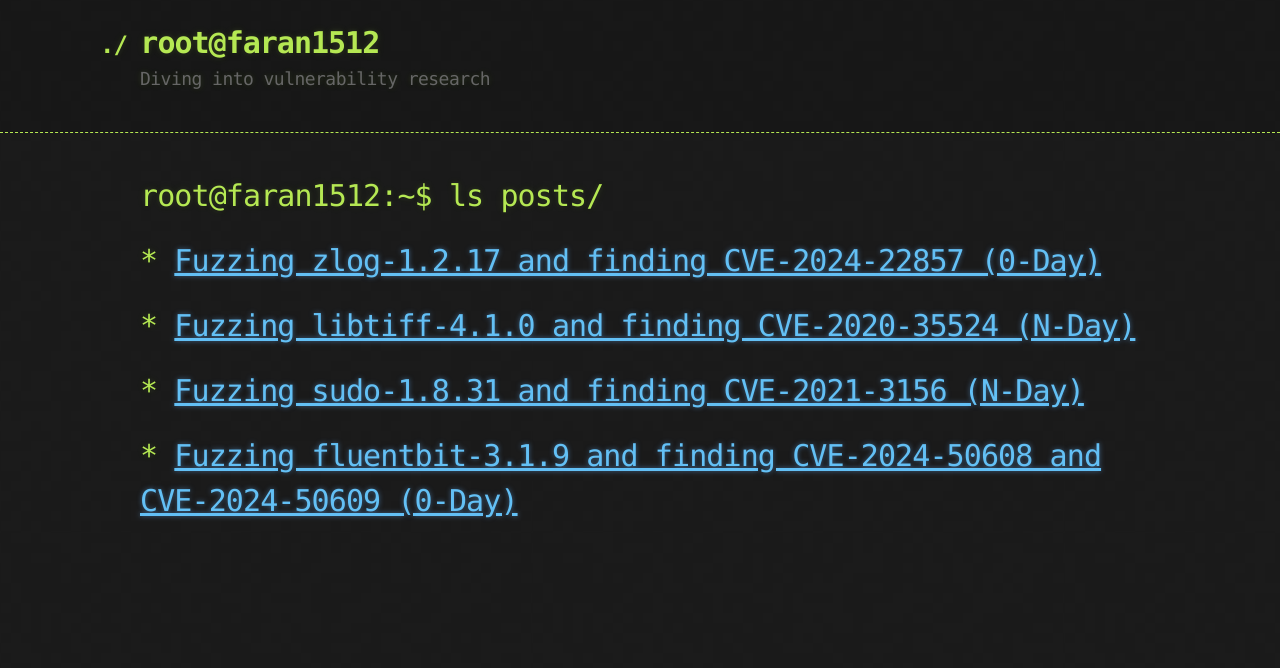
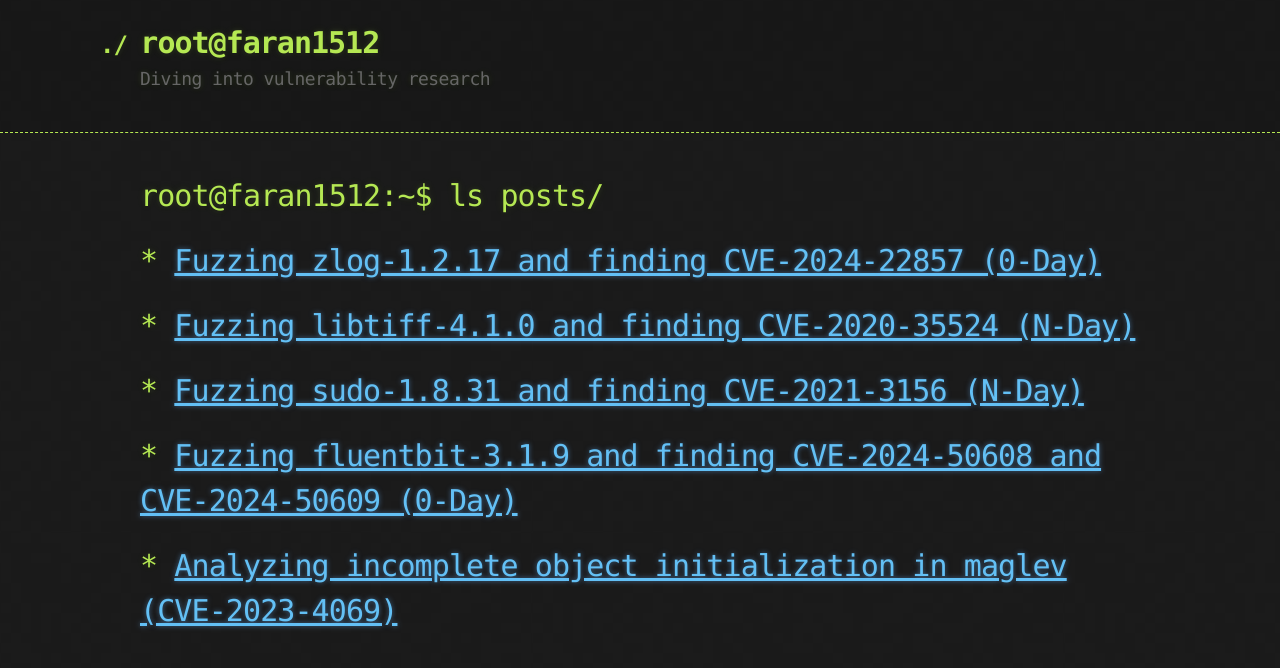
Before and after one commit to faran1512/faran1512.github.io, a Jekyll site: the page built from index.md, in a window 1280 px wide. Shown: the top 668 px of the page. Built offline with Jekyll 4.4.1, drawn with Linux system fonts in a browser that asks for light colours; our own code applies the rules of GitHub Pages for plain Markdown files.

Commit message:
Writing blog

```diff
--- a/index.md
+++ b/index.md
@@ -8,4 +8,4 @@ layout: default
 # * [Fuzzing libtiff-4.1.0 and finding CVE-2020-35524 (N-Day)](./CVE-2020-35524_Recreate.md)
 # * [Fuzzing sudo-1.8.31 and finding CVE-2021-3156 (N-Day)](./CVE-2021-3156_Recreate.md)
 # * [Fuzzing fluentbit-3.1.9 and finding CVE-2024-50608 and CVE-2024-50609 (0-Day)](https://www.ebryx.com/blogs/exploring-cve-2024-50608-and-cve-2024-50609)
-<!-- # * [Analyzing incomplete object initialization in maglev (CVE-2023-4069)](./CVE-2023-4069_Analysis.md) -->
+# * [Analyzing incomplete object initialization in maglev (CVE-2023-4069)](./CVE-2023-4069_Analysis.md)
```
